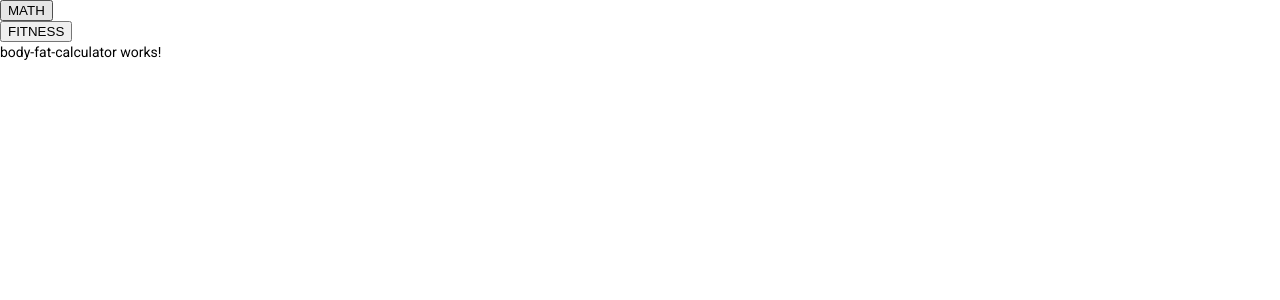
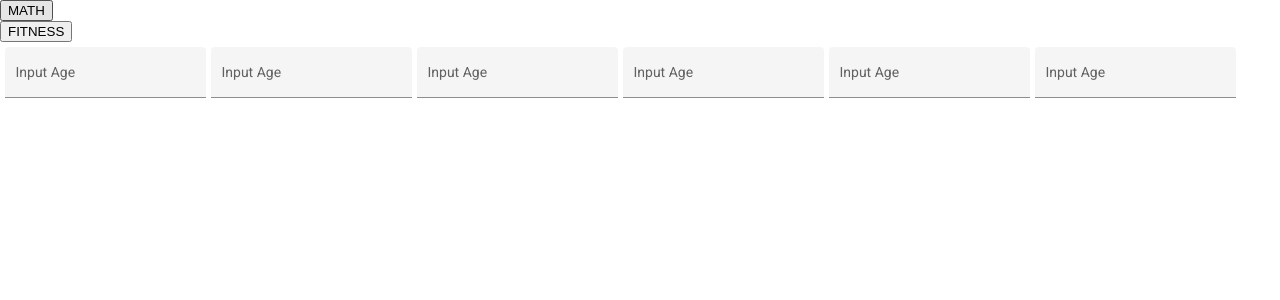
Before and after one commit to Kevinstamenkovski/calculators, an Angular app: page /body-fat in a window 1280 px wide. Shown: the top 300 px of the page. Built offline with nearby package versions, Linux system fonts and the light colour scheme.

Commit message:
added inputs in body fat calculator

```diff
--- a/src/app/fitness/body-fat-calculator/body-fat-calculator.component.html
+++ b/src/app/fitness/body-fat-calculator/body-fat-calculator.component.html
@@ -1 +1,27 @@
-<p>body-fat-calculator works!</p>
+
+  <form>
+    <mat-form-field class="example-full-width" appearance="fill" style="margin: 5px 0 0 5px;">
+      <mat-label>Input Age</mat-label>
+      <input type="number" matInput [formControl]="AgeFormControl" placeholder="Input your Age">
+    </mat-form-field>
+    <mat-form-field class="example-full-width" appearance="fill" style="margin: 5px 0 0 5px;">
+      <mat-label>Input Age</mat-label>
+      <input type="number" matInput [formControl]="WeightFormControl" placeholder="Input your Weight">
+    </mat-form-field>
+    <mat-form-field class="example-full-width" appearance="fill" style="margin: 5px 0 0 5px;">
+      <mat-label>Input Age</mat-label>
+      <input type="number" matInput [formControl]="HeightFormControl" placeholder="Input your Height">
+    </mat-form-field>
+    <mat-form-field class="example-full-width" appearance="fill" style="margin: 5px 0 0 5px;">
+      <mat-label>Input Age</mat-label>
+      <input type="number" matInput [formControl]="NeckFormControl" placeholder="Input your Neck Size">
+    </mat-form-field>
+    <mat-form-field class="example-full-width" appearance="fill" style="margin: 5px 0 0 5px;">
+      <mat-label>Input Age</mat-label>
+      <input type="number" matInput [formControl]="WaistFormControl" placeholder="Input your Waist Size">
+    </mat-form-field>
+    <mat-form-field class="example-full-width" appearance="fill" style="margin: 5px 0 0 5px;">
+      <mat-label>Input Age</mat-label>
+      <input type="number" matInput [formControl]="WaistFormControl" placeholder="Input your Waist Size">
+    </mat-form-field>
+  </form>
--- a/src/app/fitness/body-fat-calculator/body-fat-calculator.component.scss
+++ b/src/app/fitness/body-fat-calculator/body-fat-calculator.component.scss
@@ -0,0 +1,12 @@
+.card{
+  width: 30vw;
+  height: 30vh;
+  background-color: #f3f3f3;
+  border-radius: 15px;
+  border: solid 2px #737373;
+}
+input[type=number]::-webkit-inner-spin-button,
+input[type=number]::-webkit-outer-spin-button {
+  -webkit-appearance: none;
+  margin: 0;
+}
--- a/src/app/fitness/body-fat-calculator/body-fat-calculator.component.ts
+++ b/src/app/fitness/body-fat-calculator/body-fat-calculator.component.ts
@@ -1,4 +1,5 @@
 import { Component, OnInit } from '@angular/core';
+import {FormControl} from "@angular/forms";
 
 @Component({
   selector: 'app-body-fat-calculator',
@@ -6,9 +7,18 @@ import { Component, OnInit } from '@angular/core';
   styleUrls: ['./body-fat-calculator.component.scss']
 })
 export class BodyFatCalculatorComponent implements OnInit {
-
-  constructor() { }
-
+  AgeFormControl: FormControl;
+  WeightFormControl: FormControl;
+  HeightFormControl: FormControl;
+  NeckFormControl: FormControl;
+  WaistFormControl: FormControl;
+  constructor() {
+    this.AgeFormControl = new FormControl('');
+    this.WeightFormControl = new FormControl('');
+    this.HeightFormControl = new FormControl('');
+    this.NeckFormControl = new FormControl('');
+    this.WaistFormControl = new FormControl('');
+  }
   ngOnInit(): void {
   }
 
```
